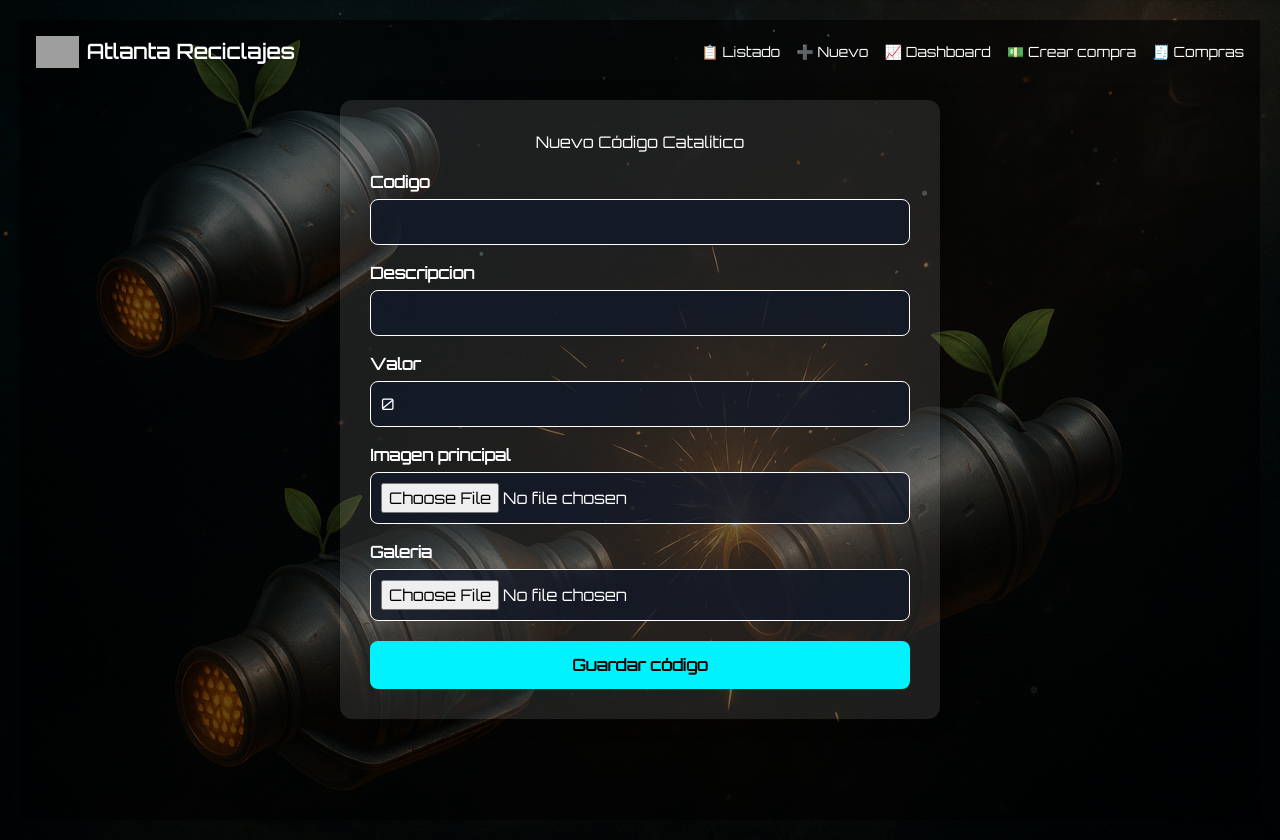
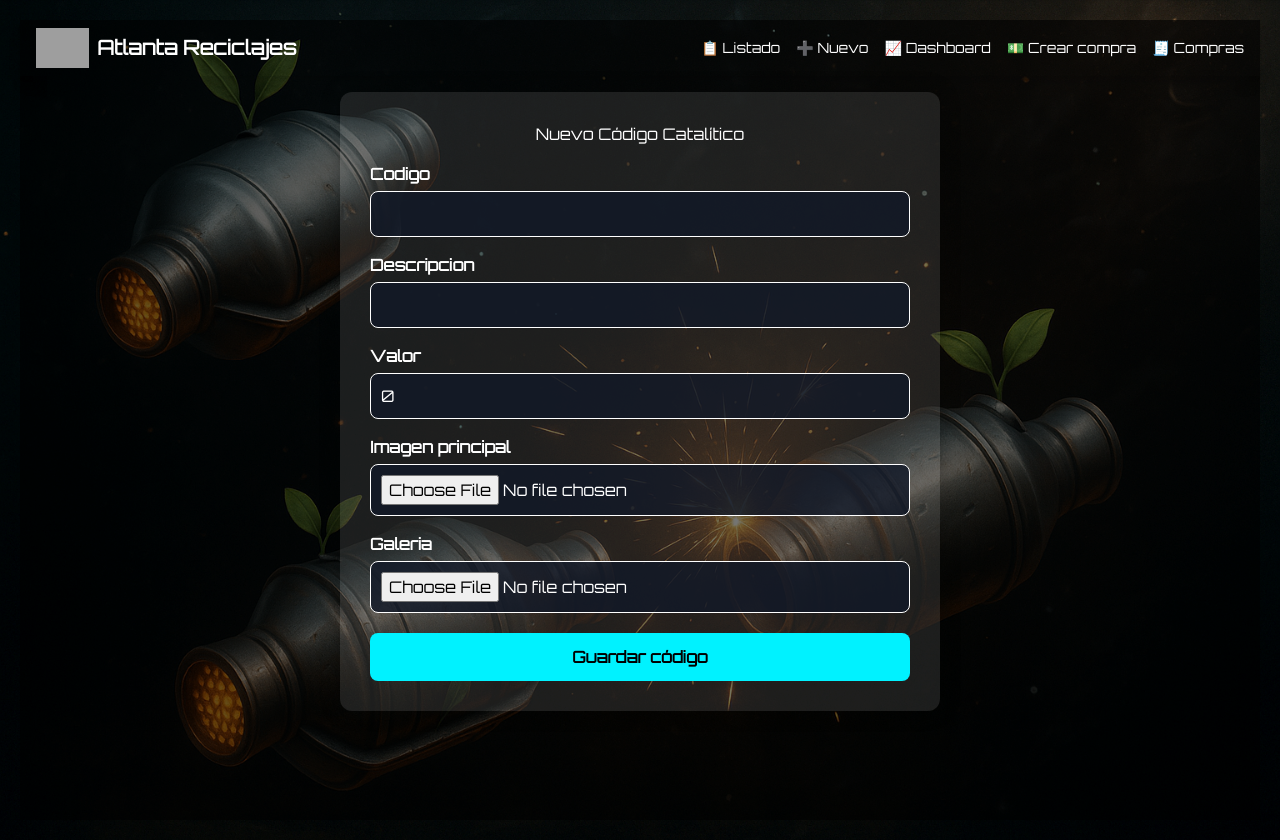
Before and after one commit to mauricioatlanta/cataliticos, a Django app: page /crear/ in a window 1280 px wide. Run offline with Django 5.2, Linux system fonts and the light colour scheme; grey boxes are pictures that could not be loaded.

Commit message:
Actualización de base.html para vista móvil

```diff
--- a/cataliticos/templates/cataliticos/base.html
+++ b/cataliticos/templates/cataliticos/base.html
@@ -1,39 +1,37 @@
+
 <!DOCTYPE html>
 <html lang="es">
 <head>
     <meta charset="UTF-8">
     <title>{% block title %}Atlanta Reciclajes{% endblock %}</title>
+    <meta name="viewport" content="width=device-width, initial-scale=1.0">
+    {% load static %}
     <link rel="stylesheet" href="https://cdn.jsdelivr.net/npm/tailwindcss@2.2.19/dist/tailwind.min.css">
     <script src="https://cdn.jsdelivr.net/npm/jquery@3.6.0/dist/jquery.min.js"></script>
-    {% load static %}
 </head>
 <body class="bg-fixed bg-cover bg-center text-white" style="background-image: url('{% static 'img/fondo_cataliticos_espacio.png' %}');">
-
-<!-- Overlay oscuro -->
 <div class="bg-black bg-opacity-60 min-h-screen">
 
-<nav class="bg-gradient-to-r from-cyan-700 via-blue-800 to-indigo-900 shadow-lg p-4">
-  <div class="max-w-7xl mx-auto flex flex-col md:flex-row md:items-center md:justify-between gap-4 text-white">
-
-    <!-- Logo y título -->
+<nav class="bg-gradient-to-r from-cyan-700 via-blue-800 to-indigo-900 shadow-lg px-4 py-2">
+  <div class="max-w-7xl mx-auto flex flex-col sm:flex-row sm:items-center sm:justify-between text-white gap-2 sm:gap-6">
+    <!-- Logo -->
     <div class="flex items-center gap-2">
-      <img src="{% static 'img/logo.png' %}" alt="Logo" class="h-8">
-      <span class="text-xl font-bold tracking-wide">Atlanta Reciclajes</span>
+      <img src="{% static 'img/logo.png' %}" alt="Logo" class="h-8 sm:h-10">
+      <span class="text-lg sm:text-xl font-bold">Atlanta Reciclajes</span>
     </div>
 
-    <!-- Navegación -->
-    <div class="flex flex-wrap gap-4 text-sm justify-center md:justify-end">
+    <!-- Menú de navegación -->
+    <div class="flex flex-wrap justify-center gap-2 sm:gap-4 text-sm">
       <a href="{% url 'cataliticos:listado' %}" class="hover:text-cyan-300">📋 Listado</a>
       <a href="{% url 'cataliticos:crear' %}" class="hover:text-cyan-300">➕ Nuevo</a>
       <a href="{% url 'cataliticos:dashboard' %}" class="hover:text-cyan-300">📈 Dashboard</a>
       <a href="{% url 'cataliticos:crear_compra_multiple' %}" class="hover:text-cyan-300">💵 Crear compra</a>
       <a href="{% url 'cataliticos:listado_compras' %}" class="hover:text-cyan-300">🧾 Compras</a>
     </div>
-
   </div>
 </nav>
 
-<main class="max-w-5xl mx-auto p-4">
+<main class="max-w-6xl mx-auto p-4">
     {% block content %}{% endblock %}
 </main>
 
```
